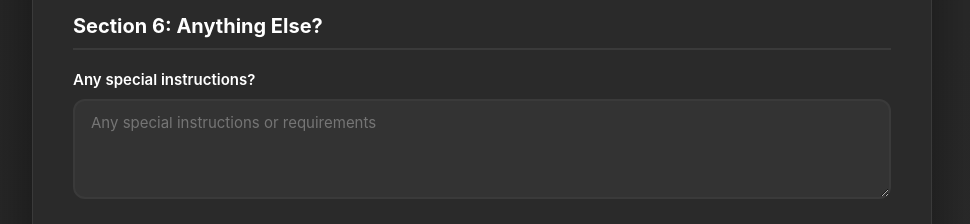
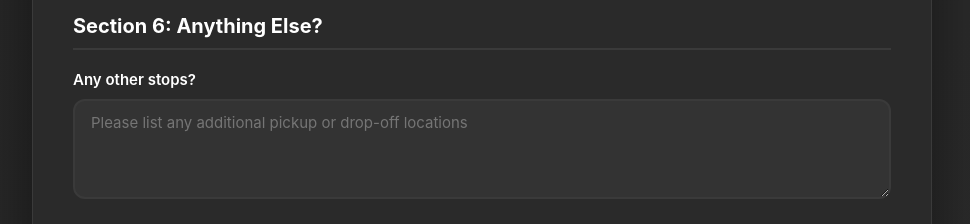
Before and after one commit to moving-tech/quotation-request, a plain HTML site: page index.html in a window 1280 px wide. Shown: the part 4664-4888 px from the top of the page, without its empty margins (158-1128 px from the left). Drawn offline with Linux system fonts and the light colour scheme.

Commit message:
Update index.html

```diff
--- a/index.html
+++ b/index.html
@@ -766,8 +766,8 @@
                 <h3 class="section-title">Section 6: Anything Else?</h3>
 
                 <div class="form-group">
-                    <label for="specialInstructions">Any special instructions?</label>
-                    <textarea id="specialInstructions" name="specialInstructions" placeholder="Any special instructions or requirements"></textarea>
+                    <label for="specialInstructions">Any other stops?</label>
+                    <textarea id="specialInstructions" name="specialInstructions" placeholder="Please list any additional pickup or drop-off locations"></textarea>
                 </div>
 
                 <div class="form-group">
```
